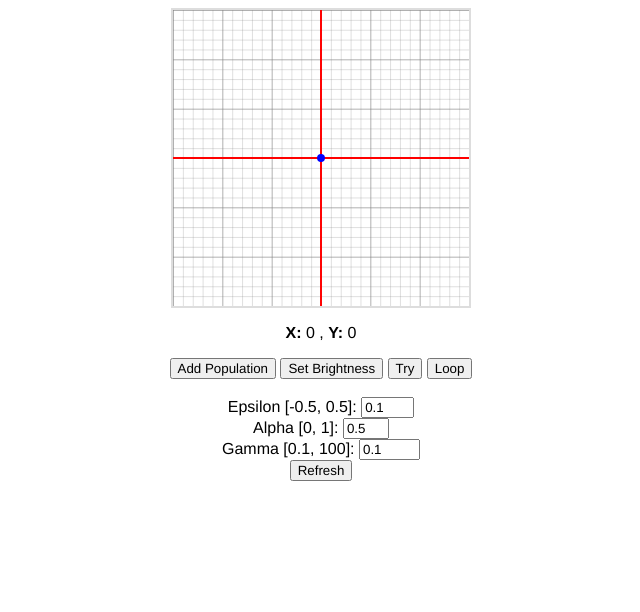
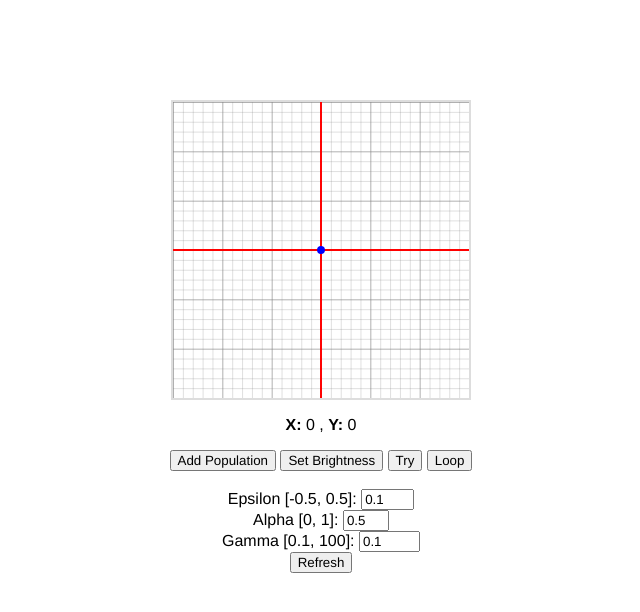
Before and after one commit to aliwimo/firefly-algorithm, a plain HTML site: page index.html in a window 1280 px wide. Shown: the whole page, without its empty margins (319-959 px from the left). Drawn offline with Linux system fonts and the light colour scheme.

Commit message:
body Margin-Top 100px Set

```diff
--- a/style.css
+++ b/style.css
@@ -1,3 +1,9 @@
+body{
+
+    margin-top:100px;
+
+}
 #myCanvas {
     background-color: rgba(158, 167, 184, 0.2);
+
 }
```
